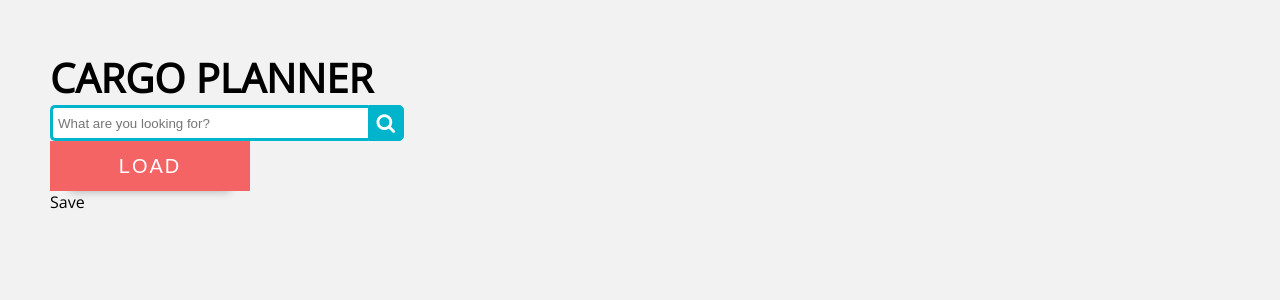
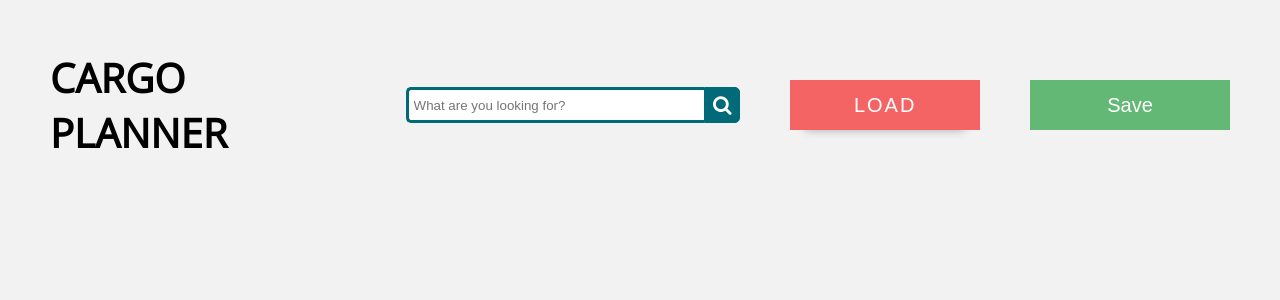
Before and after one commit to tim-pushak/teest4meta, a React (Create React App) app: page / in a window 1280 px wide. Shown: the top 300 px of the page. Built offline with nearby package versions, Linux system fonts and the light colour scheme.

Commit message:
add: save button and a bit style header

```diff
--- a/src/components/Header/Header.module.css
+++ b/src/components/Header/Header.module.css
@@ -1,4 +1,10 @@
 .header {
     margin: 20px;
     padding: 30px;
+
+    display: flex;
+    flex-direction: row;
+    justify-content: center;
+    align-items: center;
+    gap: 50px;
 }
--- a/src/components/Header/Save/Save.module.css
+++ b/src/components/Header/Save/Save.module.css
@@ -0,0 +1,10 @@
+.save {
+    height: 50px;
+	width: 200px;
+
+    background-color: #64b875;
+    border: none;
+    font-size: 20px;
+    color: #fff;
+    transition: all 0.2s ease-out;
+}
--- a/src/components/Header/Save/Save.tsx
+++ b/src/components/Header/Save/Save.tsx
@@ -1,5 +1,10 @@
 import React from "react";
+import styles from "./Save.module.css";
 
 export function Save() {
-  return <div>Save</div>;
+  return (
+    <div>
+      <button className={styles.save}>Save</button>
+    </div>
+  );
 }
--- a/src/components/Header/SearchBar/SearchBar.module.css
+++ b/src/components/Header/SearchBar/SearchBar.module.css
@@ -13,7 +13,7 @@ body{
 
 .searchTerm {
   width: 100%;
-  border: 3px solid #00B4CC;
+  border: 3px solid #006a78;
   border-right: none;
   padding: 5px;
   height: 20px;
@@ -23,14 +23,14 @@ body{
 }
 
 .searchTerm:focus{
-  color: #00B4CC;
+  color: #006a78;
 }
 
 .searchButton {
   width: 40px;
   height: 36px;
-  border: 1px solid #00B4CC;
-  background: #00B4CC;
+  border: 1px solid #006a78;
+  background: #006a78;
   text-align: center;
   color: #fff;
   border-radius: 0 5px 5px 0;
```
